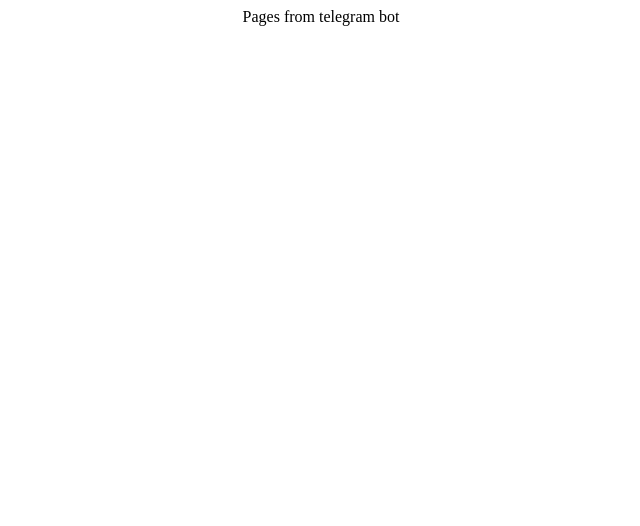
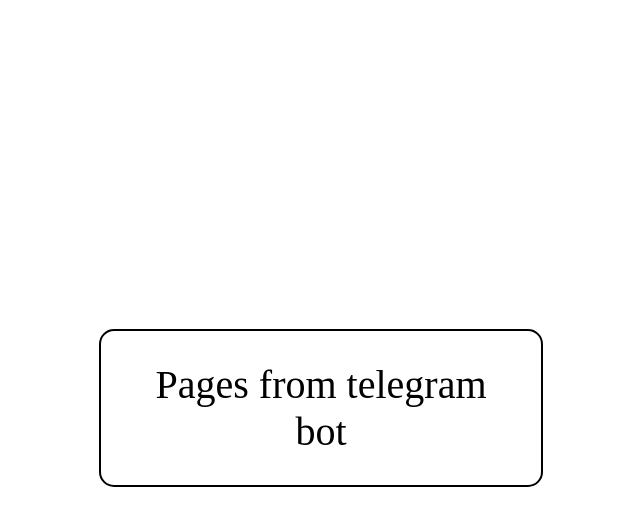
Before and after one commit to ZmashEug/ZmashEug.github.io, a plain HTML site: page index.html in a window 1280 px wide. Shown: the whole page, without its empty margins (319-959 px from the left). Drawn offline with Linux system fonts and the light colour scheme.

Commit message:
Update index.html

```diff
--- a/index.html
+++ b/index.html
@@ -4,8 +4,8 @@
         <title>My web pages</title>
     </head>
     <body>
-        <div style="margin-left:auto;margin-right:auto;text-align:center;">
-            Pages from telegram bot
+        <div style="display: flex;width: 100%;height: 100vh;align-items: center;justify-content: center;flex-direction:row;">
+            <div style="width: 30%;color: black;font-size: 40px;text-align: center;padding: 30px;border-radius: 15px;margin: 30px;border: 2px solid black;">Pages from telegram bot</div>
         </div>
     </body>
 </html>
```
